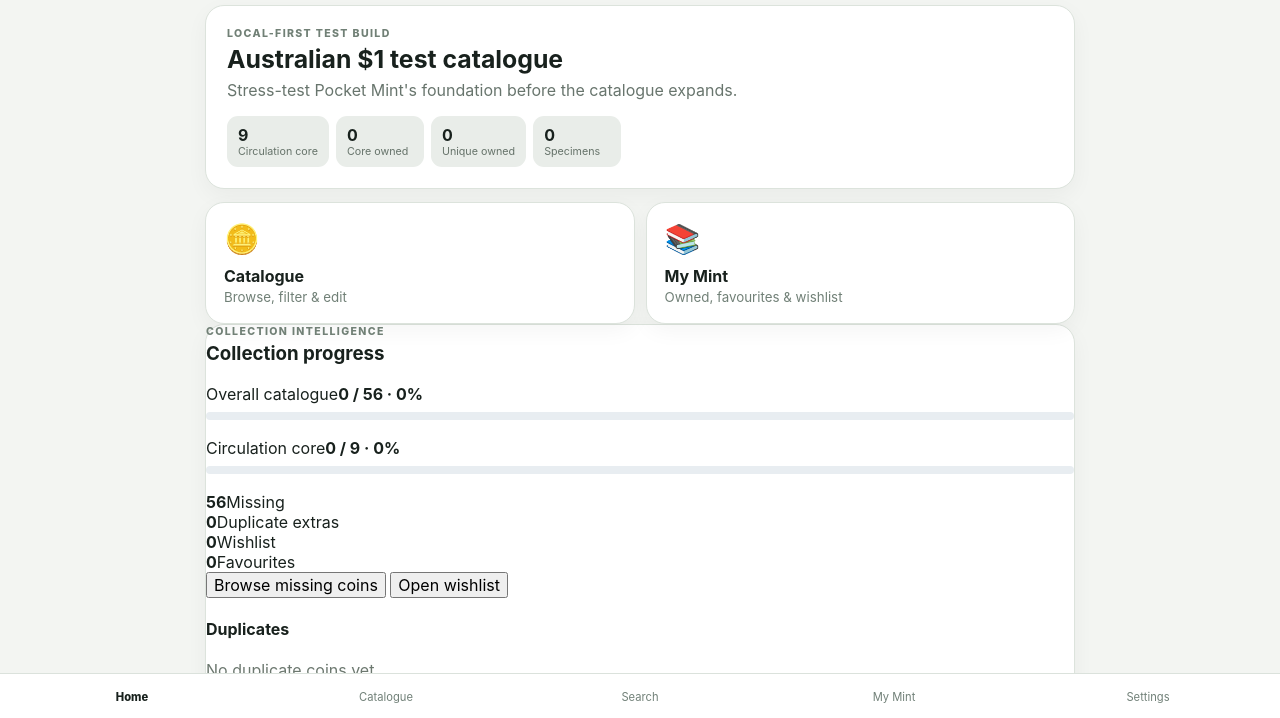
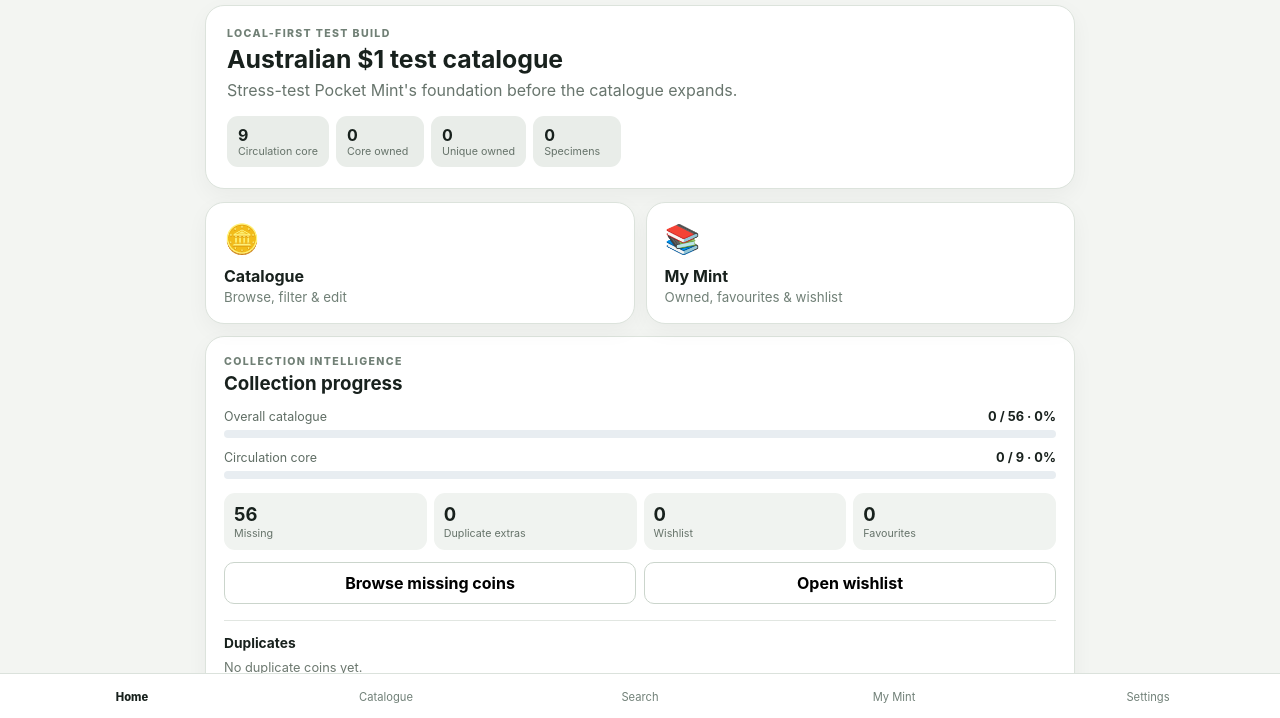
Before and after one commit to fashs666/pocket-mint, a website: page public/index.html in a window 1280 px wide. Shown: the part 80-798 px from the top of the page. Drawn offline with Linux system fonts and the light colour scheme.

Commit message:
Load v0.5 progress styles

```diff
--- a/public/index.html
+++ b/public/index.html
@@ -12,6 +12,7 @@
   <link rel="icon" href="icon-192.png">
   <link rel="apple-touch-icon" href="icon-192.png">
   <link rel="stylesheet" href="styles.css">
+  <link rel="stylesheet" href="progress.css">
   <title>Pocket Mint — Phase 0</title>
 </head>
 <body>
```
